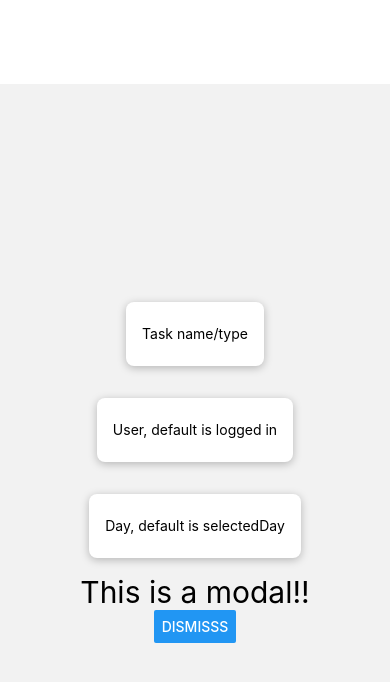
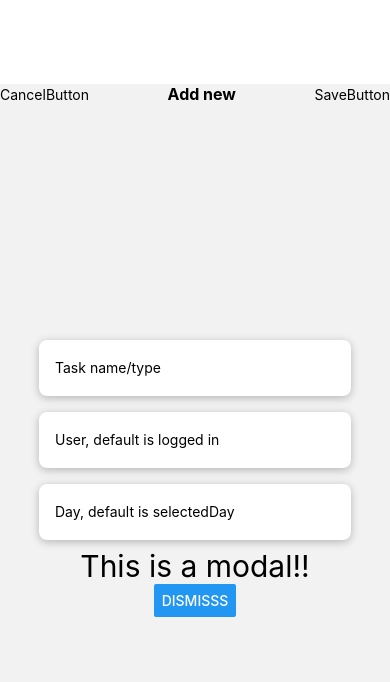
Before and after one commit to JordiMartinezDev/cleaningWars, a React Native app: screen /addTask in a window 390 px wide. Shown: the top 682 px of the page. Built offline with nearby package versions, Linux system fonts and the light colour scheme.

Commit message:
Add/Cancel header + minor styling fixes

```diff
--- /dev/null
+++ b/components/AddOrCancelHeader.js
@@ -0,0 +1,28 @@
+import { View, Text, StyleSheet } from "react-native";
+import React from "react";
+import CancelButton from "./CancelButton";
+import SaveButton from "./SaveButton";
+
+const AddOrCancelHeader = () => {
+  return (
+    <View style={styles.container}>
+      <CancelButton />
+      <Text style={styles.text}>Add new</Text>
+      <SaveButton />
+    </View>
+  );
+};
+
+export default AddOrCancelHeader;
+
+const styles = StyleSheet.create({
+  container: {
+    flexDirection: "row",
+    justifyContent: "space-between",
+    alignItems: "center",
+  },
+  text: {
+    fontWeight: "bold",
+    fontSize: 16,
+  },
+});
--- /dev/null
+++ b/components/CancelButton.js
@@ -0,0 +1,12 @@
+import { View, Text } from "react-native";
+import React from "react";
+
+const CancelButton = () => {
+  return (
+    <View>
+      <Text>CancelButton</Text>
+    </View>
+  );
+};
+
+export default CancelButton;
--- /dev/null
+++ b/components/SaveButton.js
@@ -0,0 +1,12 @@
+import { View, Text } from "react-native";
+import React from "react";
+
+const SaveButton = () => {
+  return (
+    <View>
+      <Text>SaveButton</Text>
+    </View>
+  );
+};
+
+export default SaveButton;
--- a/screens/modal/AddTask.js
+++ b/screens/modal/AddTask.js
@@ -1,8 +1,11 @@
 import { View, Text, Button, StyleSheet, Platform } from "react-native";
 import React from "react";
+import AddOrCancelHeader from "../../components/AddOrCancelHeader";
 
 const AddTask = ({ navigation }) => {
   return (
+    <>
+      <AddOrCancelHeader />
       <View style={styles.modalContainer}>
         {/*this should be a modal with all tasks + add new task */}
         <View style={styles.gridItem}>
@@ -24,6 +27,7 @@ const AddTask = ({ navigation }) => {
         <Text style={{ fontSize: 30 }}>This is a modal!!</Text>
         <Button onPress={() => navigation.goBack()} title="Dismisss" />
       </View>
+    </>
   );
 };
 
@@ -34,8 +38,9 @@ const styles = StyleSheet.create({
     justifyContent: "center",
   },
   gridItem: {
-    margin: 16,
-    height: 64,
+    margin: 8,
+    height: 56,
+    minWidth: "80%",
     borderRadius: 8,
     elevation: 4,
     //iOS styling shadows
@@ -51,7 +56,7 @@ const styles = StyleSheet.create({
     flex: 1,
     padding: 16,
     justifyContent: "center",
-    alignItems: "center",
+    alignItems: "start",
   },
   formField: {
     backgroundColor: "white",
```
Lines whose indentation alone changed are shown as unchanged.
